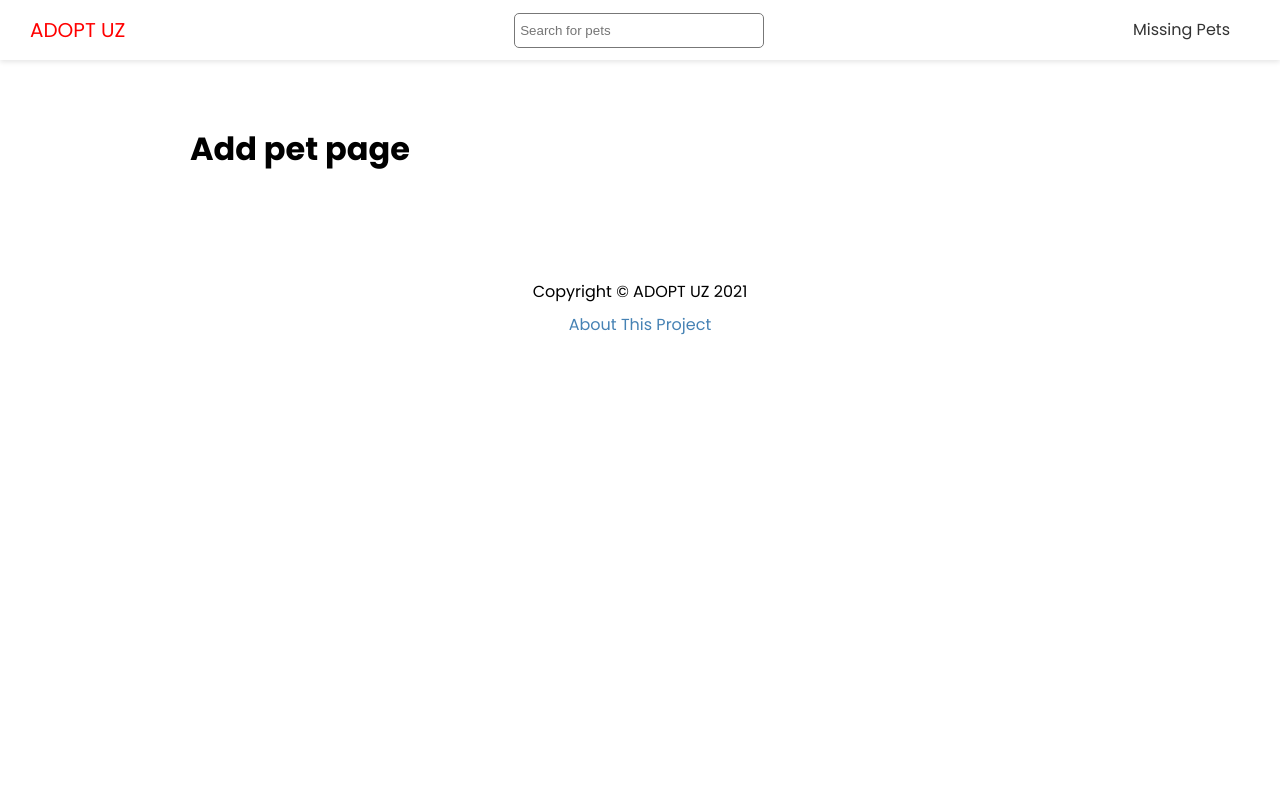
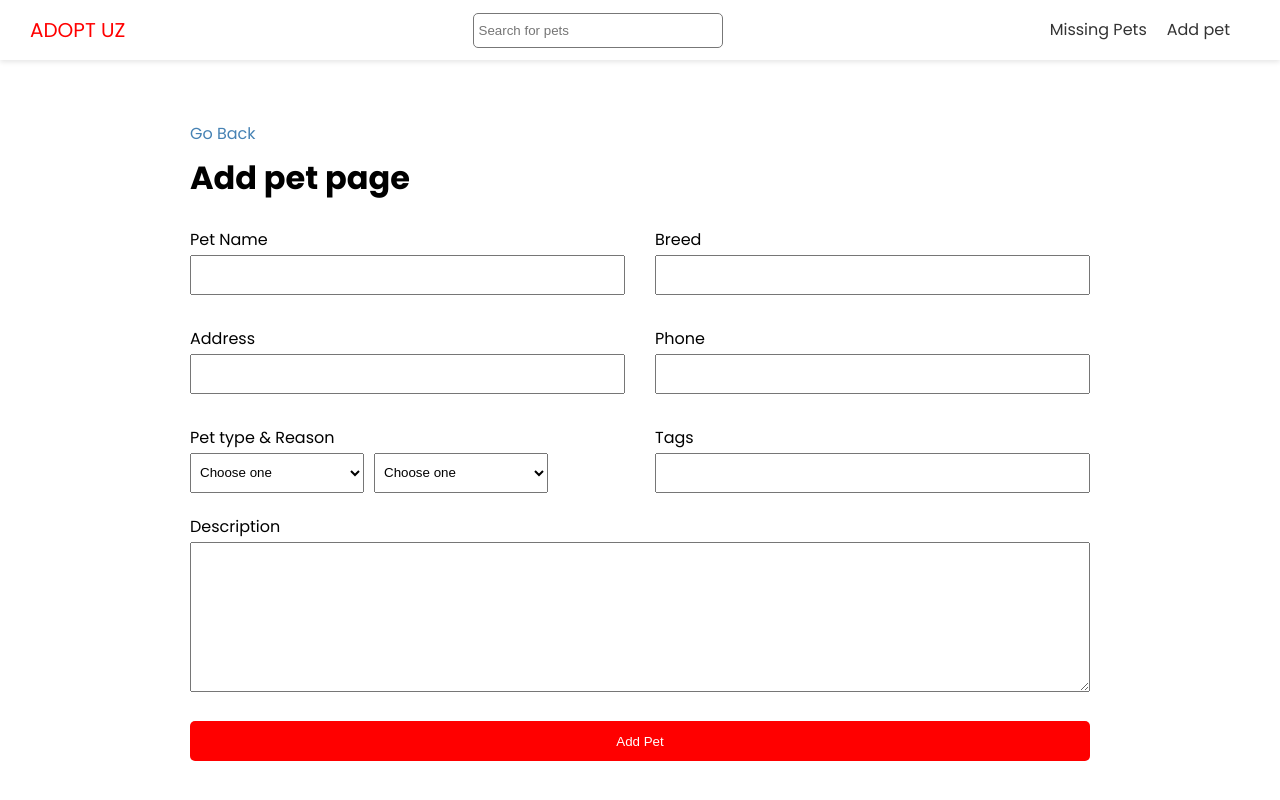
Before and after one commit to sagdish/adoptme-front, a Next.js app: page /pets/add in a window 1280 px wide. Shown: the top 800 px of the page. Built offline with nearby package versions, Linux system fonts and the light colour scheme; no server answers.

Commit message:
add pet page with form

```diff
--- a/components/Header.js
+++ b/components/Header.js
@@ -20,6 +20,11 @@ export default function Header() {
               <a>Missing Pets</a>
             </Link>
           </li>
+          <li>
+            <Link href='/pets/add'>
+              <a>Add pet</a>
+            </Link>
+          </li>
         </ul>
       </nav>
     </header>
--- a/pages/pets/add.js
+++ b/pages/pets/add.js
@@ -1,9 +1,123 @@
+import { useState } from 'react'
+import { useRouter } from 'next/router'
+import Link from 'next/link'
+
+import { API_URL } from '@/config/index'
+import styles from '@/styles/Form.module.css'
 import Layout from '@/components/Layout'
 
 export default function AddPetPage() {
+  const [values, setValues] = useState({
+    name: '',
+    address: '',
+    description: '',
+    breed: '',
+    type: '',
+    tags: '',
+    phone: '',
+    reason: '',
+  })
+
+  const router = useRouter()
+  const handleSubmit = e => {
+    e.preventDefault()
+    // take tags and convert it to array of tags before sending to an API
+  }
+  const handleInputChange = e => {
+    const {name, value} = e.target
+    setValues({...values, [name]: value})
+  }
+
   return (
     <Layout title="Add new pet">
+      <Link href='/pets'>Go Back</Link>
       <h1>Add pet page</h1>
+      <form onSubmit={handleSubmit} className={styles.form}>
+        <div className={styles.grid}>
+          <div>
+            <label htmlFor='name'>Pet Name</label>
+            <input
+              type='text'
+              id='name'
+              name='name'
+              value={values.name}
+              onChange={handleInputChange}
+            />
+          </div>
+
+          <div>
+            <label htmlFor='breed'>Breed</label>
+            <input
+              type='text'
+              id='breed'
+              name='breed'
+              value={values.breed}
+              onChange={handleInputChange}
+            />
+          </div>
+
+          <div>
+            <label htmlFor='address'>Address</label>
+            <input
+              type='text'
+              id='address'
+              name='address'
+              value={values.address}
+              onChange={handleInputChange}
+            />
+          </div>
+
+          <div>
+            <label htmlFor='phone'>Phone</label>
+            <input
+              type='text'
+              id='phone'
+              name='phone'
+              value={values.phone}
+              onChange={handleInputChange}
+            />
+          </div>
+
+          <div>
+            <label htmlFor='type'>Pet type {'&'} Reason</label>
+            <select name='type' required onChange={handleInputChange}>
+              <option value=''>Choose one</option>
+              <option value='dog'>Dog</option>
+              <option value='cat'>Cat</option>
+              <option value='other'>Other</option>
+            </select>
+
+            <select name='reason' required onChange={handleInputChange}>
+              <option value=''>Choose one</option>
+              <option value='lost'>Lost pet</option>
+              <option value='adoption'>Adoption</option>
+            </select>
+          </div>
+
+          <div>
+            <label htmlFor='tags'>Tags</label>
+            <input
+              type='text'
+              id='tags'
+              name='tags'
+              value={values.tags}
+              onChange={handleInputChange}
+            />
+          </div>
+        </div>
+
+        <div>
+          <label htmlFor='description'>Description</label>
+          <textarea
+            type='text'
+            id='description'
+            name='description'
+            value={values.description}
+            onChange={handleInputChange}
+          />
+        </div>
+        <input type='submit' value='Add Pet' className='btn' />
+      </form>
     </Layout>
   )
 }
--- a/pages/pets/search.js
+++ b/pages/pets/search.js
@@ -33,6 +33,8 @@ export async function getServerSideProps({query: {term}}) {
     }
   })
 
+  console.log('query: ', query)
+
   const res = await fetch(`${API_URL}/pets?${query}`)
   const data = await res.json()
 
--- /dev/null
+++ b/styles/Form.module.css
@@ -0,0 +1,47 @@
+.form label {
+  display: block;
+}
+
+.form input {
+  width: 100%;
+  height: 40px;
+  padding: 5px;
+}
+.form select {
+  width: 40%;
+  height: 40px;
+  padding: 5px;
+}
+.form select:nth-child(3) {
+  margin-left: 10px;
+}
+
+.form textarea {
+  width: 100%;
+  height: 150px;
+}
+
+.form input[type='submit'] {
+  display: block;
+  width: 100%;
+  margin: 20px 0 30px;
+}
+
+.form .file {
+  border: 1px #ccc solid;
+  background-color: #f4f4f4;
+  padding: 10px;
+}
+
+.grid {
+  display: grid;
+  grid-template-columns: 1fr 1fr;
+  gap: 30px;
+  margin-bottom: 20px;
+}
+
+@media (max-width: 600px) {
+  .grid {
+    grid-template-columns: 1fr;
+  }
+}
```
